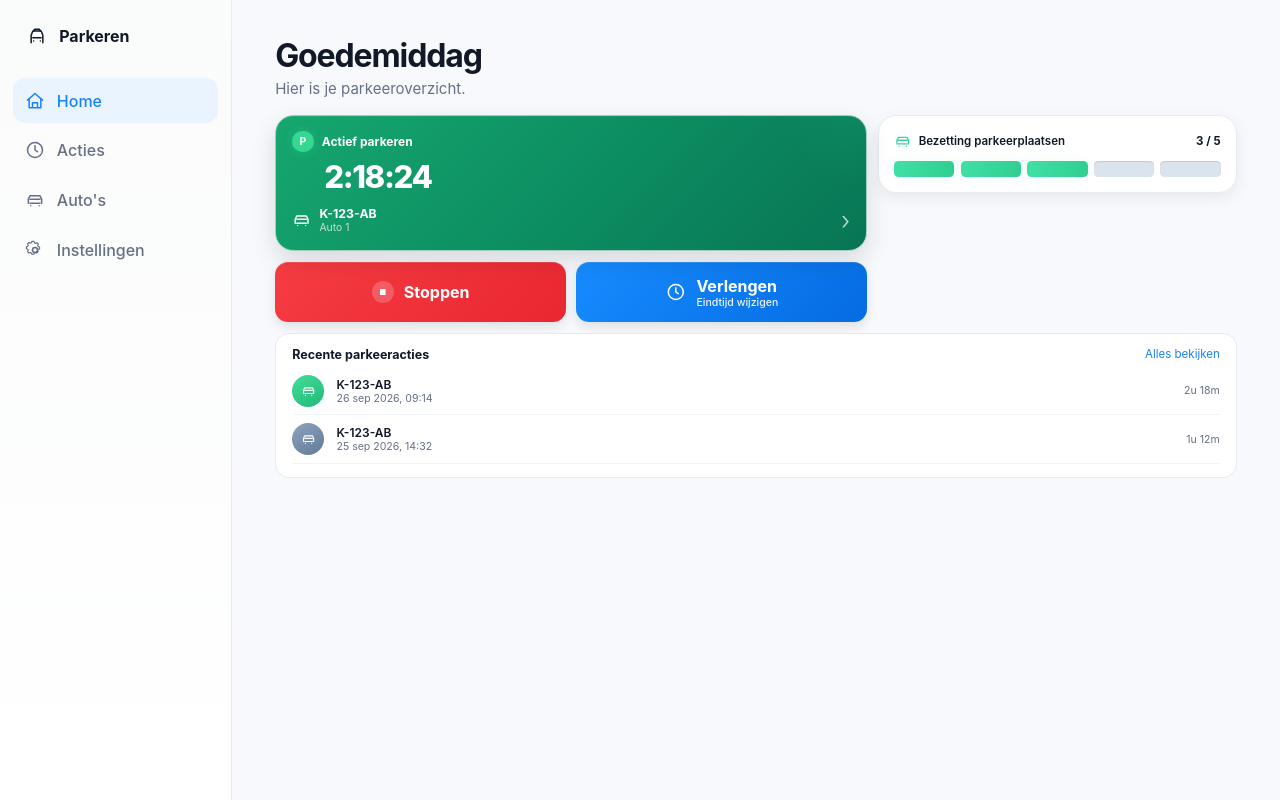
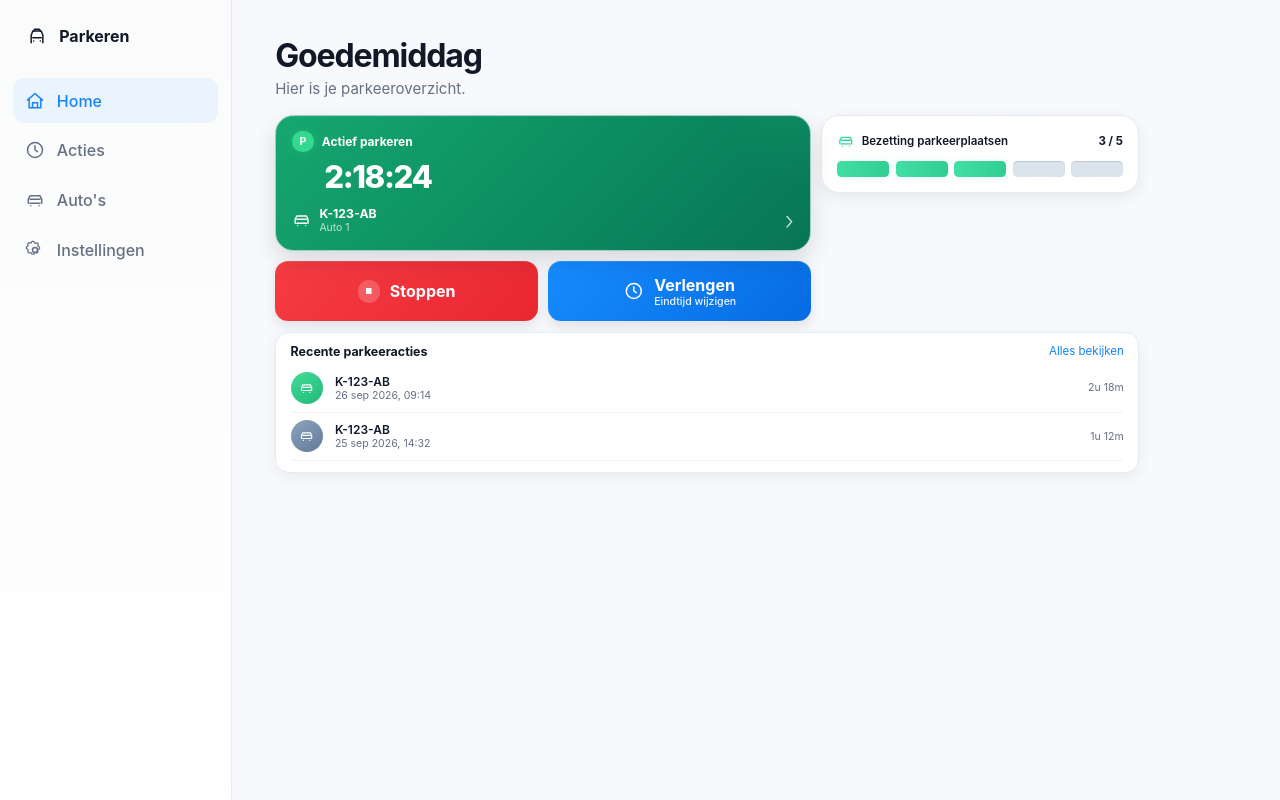
Before and after one commit to VanHinthem/Parkeren, a React (Vite) app in the folder src/Parkeren.Web/: page / in a window 1280 px wide. Built offline with nearby package versions, Linux system fonts and the light colour scheme.

Commit message:
style: compact desktop dashboard

```diff
--- a/src/Parkeren.Web/src/dashboard.css
+++ b/src/Parkeren.Web/src/dashboard.css
@@ -1 +1 @@
-.dashboard{display:grid;gap:.7rem;max-width:25rem}@media(min-width:800px){.page{max-width:62rem}.dashboard{max-width:none;grid-template-columns:minmax(22rem,1.65fr) minmax(14rem,1fr);align-items:start}.dashboard>.visit-card{grid-column:1}.dashboard>.visit-actions{grid-column:1}.dashboard>.card{grid-column:2;grid-row:1}.dashboard>.recent{grid-column:1/-1;padding:.8rem 1rem;background:var(--color-surface);border:1px solid var(--color-border);border-radius:var(--radius-md)}}
+.dashboard{display:grid;gap:.65rem;max-width:24.5rem}@media(min-width:800px){.page{max-width:58rem}.dashboard{max-width:54rem;grid-template-columns:minmax(20rem,1.6fr) minmax(13rem,.95fr);align-items:start}.dashboard>.visit-card{grid-column:1}.dashboard>.visit-actions{grid-column:1}.dashboard>.card{grid-column:2;grid-row:1}.dashboard>.recent{grid-column:1/-1;padding:.72rem .9rem;background:linear-gradient(145deg,color-mix(in srgb,var(--color-surface) 98%,var(--color-primary-soft)),var(--color-surface));border:1px solid var(--color-border);border-radius:var(--radius-md);box-shadow:0 5px 16px rgb(0 0 0/6%)}}
```
